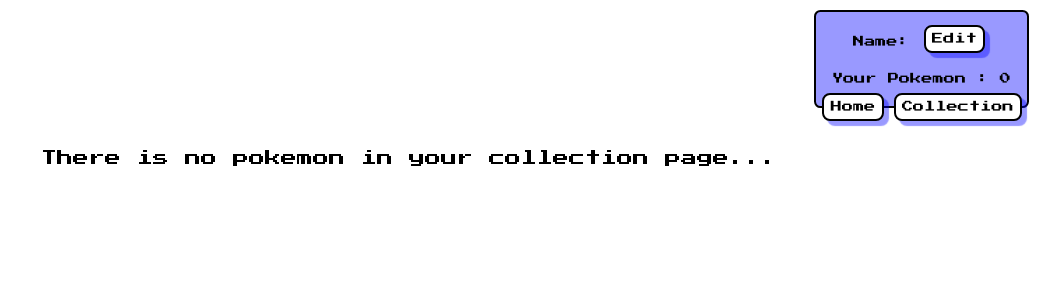
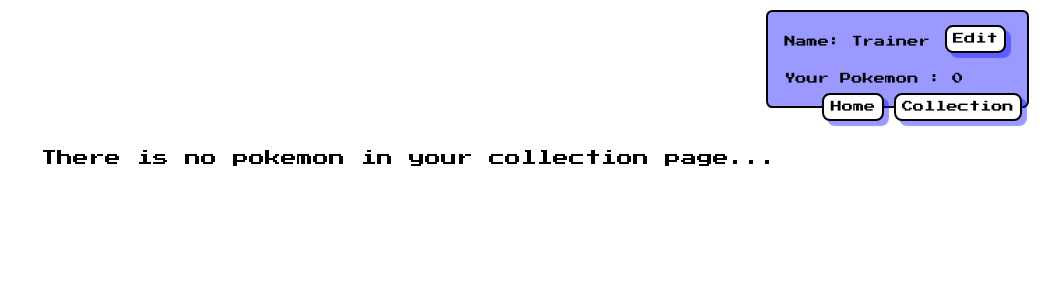
Before and after one commit to aguspray001/gokemon, a React (Create React App) app: page /mypokemon in a window 1280 px wide. Shown: the top 300 px of the page, without its empty margins (231-1280 px from the left). Built offline with nearby package versions, Linux system fonts and the light colour scheme.

Commit message:
feat: deafult name in userInfo

```diff
--- a/src/Layout.js
+++ b/src/Layout.js
@@ -44,7 +44,7 @@
           }
         }}
         onBlur={handleSubmitName}
-        value={username}
+        value={username || "Trainer"}
         isEdit={isEdit}
       />
       {children}
```
